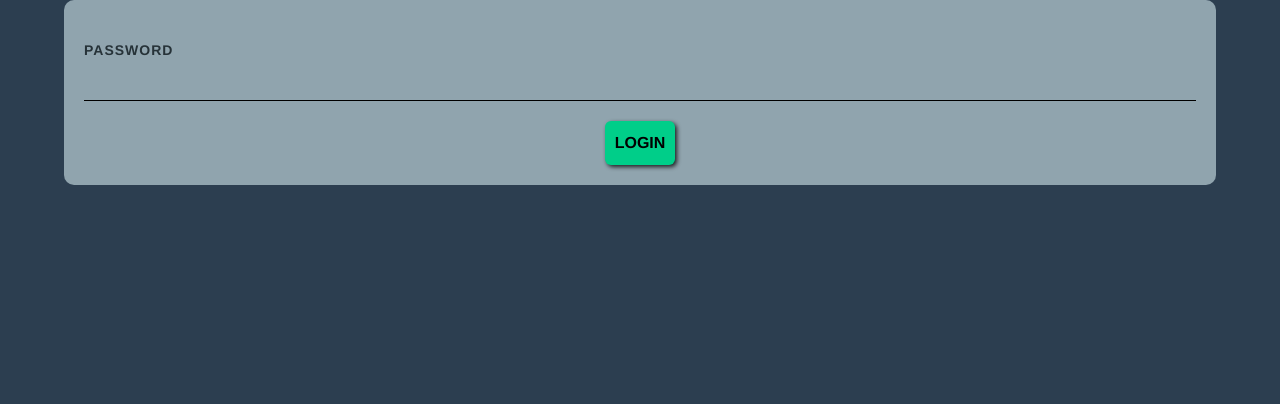
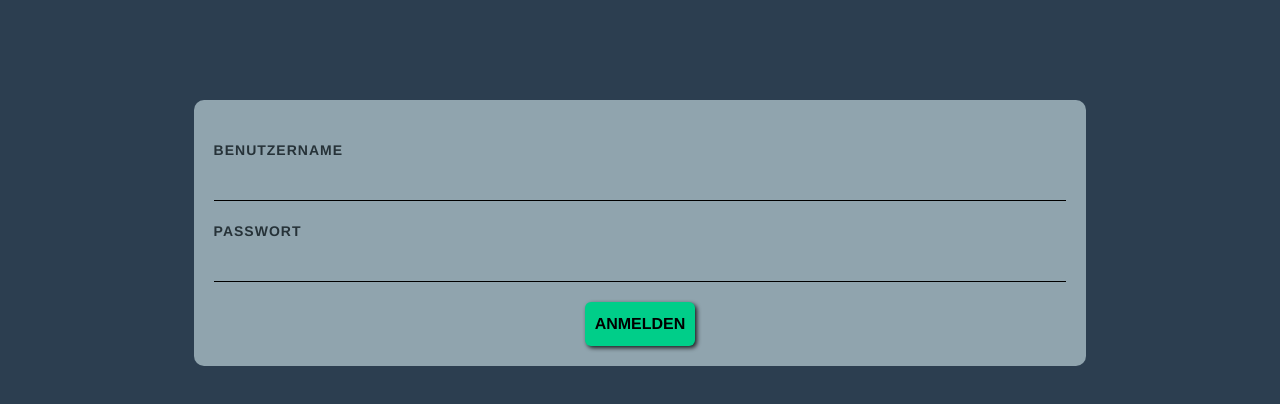
Before and after one commit to Senti81/konzi-client, a Vue app: page /login in a window 1280 px wide. Shown: the top 404 px of the page. Built offline with nearby package versions, Linux system fonts and the light colour scheme.

Commit message:
added login and authentication

```diff
--- a/src/router/index.js
+++ b/src/router/index.js
@@ -26,6 +26,11 @@ const routes = [
     name: 'EditEvent',
     component: EditEvent,
     props: true
+  },
+  {
+    path: '/:patchMatch(.*)*',
+    name: 'Home',
+    component: Home,
   }
 ]
 
--- a/src/store/index.js
+++ b/src/store/index.js
@@ -1,8 +1,9 @@
 import { createStore } from 'vuex'
+import axios from 'axios'
 
 export default createStore({
   state: {
-    token: null,
+    token: localStorage.getItem('user-token') || null,
   },
   getters: {
     getToken: state => state.token,
@@ -12,5 +13,15 @@ export default createStore({
     login: (state, token) => state.token = token
   },
   actions: {
+    verifyLogin: async ({ commit }, credentials) => {
+      try {
+        const response = await axios.post(process.env.VUE_APP_BASEURL + '/users/login', credentials)
+        localStorage.setItem('user-token', response.data.token);
+        commit('login', response.data.token)
+        return response.status
+      } catch (e) {
+        localStorage.removeItem('user-token');
+      }
+    }
   }
 })
--- a/src/views/Login.vue
+++ b/src/views/Login.vue
@@ -1,29 +1,54 @@
 <template>
-  <form @submit.prevent="login">
-    <label>Password</label>
-    <input type="password">
-    <button>Login</button>
-  </form>
+  <div class="container">
+    <form class="login-form" @submit.prevent="login">
+      <label>Benutzername</label>
+      <input type="text" v-model="name" @focus="error = false">
+      <label>Passwort</label>
+      <input type="password" v-model="password">
+      <p class="error" v-if="error">Benutzername / Passwort falsch</p>
+      <button>Anmelden</button>
+    </form>
+  </div>
 </template>
 
 <script>
-import axios from 'axios'
 export default {
   data() {
     return {
-      password: ''
+      name: '',
+      password: '',
+      error: false,
     }
   },
   methods: {
     async login() {
-      const response = await axios.post(process.env.VUE_APP_BASEURL + '/users/login', { name: 'Matz', password: 'maus1234' })
-      this.$store.commit('login', response.data.token)
-      this.$router.replace('/')
+      this.error = false
+      const payload = { name: this.name, password: this.password }
+      const status = await this.$store.dispatch('verifyLogin', payload)
+      if (status === 200) {
+        this.$router.replace('/')
+      } else {
+        this.error = true,
+        this.name = '',
+        this.password = ''
+      }
     }
   }
 }
 </script>
 
 <style>
-
+.container {
+  margin-top: 100px
+}
+.login-form {
+  display: block;
+  width: 80%;
+  margin: auto;
+}
+.error {
+  color: #c62828;
+  margin: 15px auto;
+  font-size: 12px;
+}
 </style>
```
